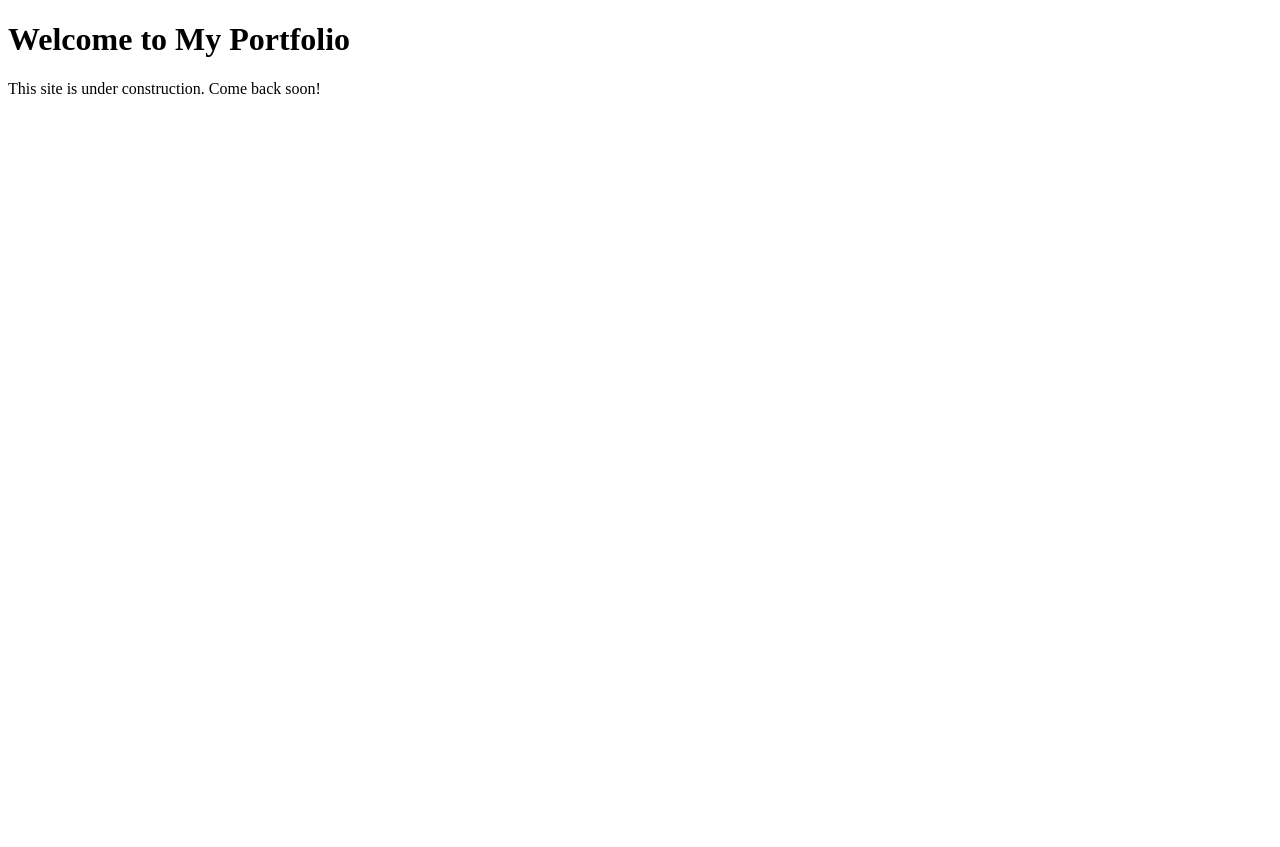
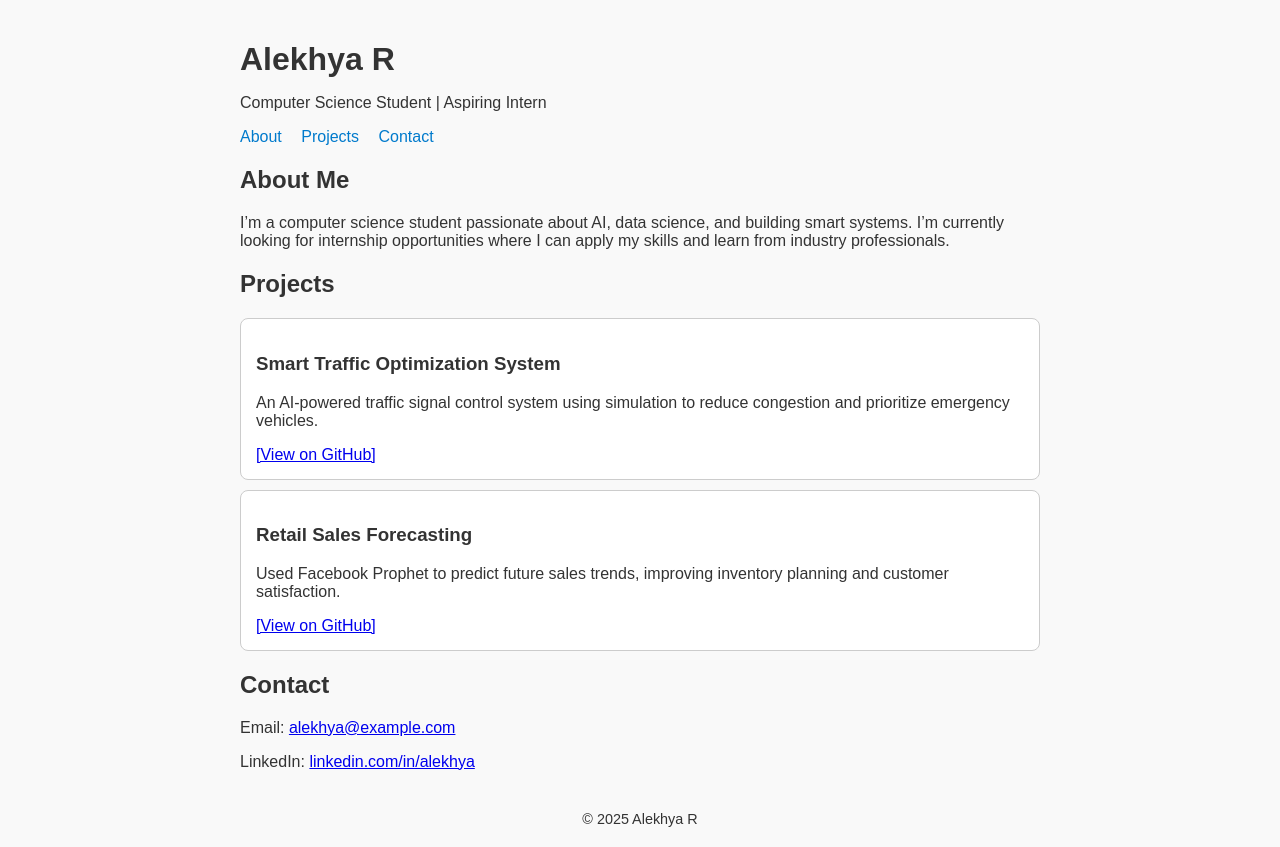
Before and after one commit to Ialekhya123/Ialekhya123.github.io, a plain HTML site: page index.html in a window 1280 px wide. Before the commit the page ends 800 px from the top, so only its background shows below. Drawn offline with Linux system fonts and the light colour scheme.

Commit message:
Add files via upload

```diff
--- a/index.html
+++ b/index.html
@@ -1,10 +1,87 @@
 <!DOCTYPE html>
-<html>
+<html lang="en">
 <head>
-  <title>Lalekhya R Portfolio</title>
+  <meta charset="UTF-8" />
+  <meta name="viewport" content="width=device-width, initial-scale=1.0" />
+  <title>Alekhya R - Portfolio</title>
+  <style>
+    body {
+      font-family: Arial, sans-serif;
+      margin: 0;
+      padding: 20px;
+      background: #f9f9f9;
+      color: #333;
+    }
+    header, section {
+      max-width: 800px;
+      margin: auto;
+    }
+    header h1 {
+      font-size: 2em;
+      margin-bottom: 5px;
+    }
+    nav a {
+      margin-right: 15px;
+      text-decoration: none;
+      color: #007acc;
+    }
+    .project {
+      border: 1px solid #ccc;
+      padding: 15px;
+      margin: 10px 0;
+      border-radius: 8px;
+      background: #fff;
+    }
+    footer {
+      margin-top: 40px;
+      font-size: 0.9em;
+      text-align: center;
+    }
+  </style>
 </head>
 <body>
-  <h1>Welcome to My Portfolio</h1>
-  <p>This site is under construction. Come back soon!</p>
+
+<header>
+  <h1>Alekhya R</h1>
+  <p>Computer Science Student | Aspiring Intern</p>
+  <nav>
+    <a href="#about">About</a>
+    <a href="#projects">Projects</a>
+    <a href="#contact">Contact</a>
+  </nav>
+</header>
+
+<section id="about">
+  <h2>About Me</h2>
+  <p>I’m a computer science student passionate about AI, data science, and building smart systems. I’m currently looking for internship opportunities where I can apply my skills and learn from industry professionals.</p>
+</section>
+
+<section id="projects">
+  <h2>Projects</h2>
+
+  <div class="project">
+    <h3>Smart Traffic Optimization System</h3>
+    <p>An AI-powered traffic signal control system using simulation to reduce congestion and prioritize emergency vehicles.</p>
+    <a href="#">[View on GitHub]</a>
+  </div>
+
+  <div class="project">
+    <h3>Retail Sales Forecasting</h3>
+    <p>Used Facebook Prophet to predict future sales trends, improving inventory planning and customer satisfaction.</p>
+    <a href="#">[View on GitHub]</a>
+  </div>
+
+</section>
+
+<section id="contact">
+  <h2>Contact</h2>
+  <p>Email: <a href="mailto:alekhya@example.com">alekhya@example.com</a></p>
+  <p>LinkedIn: <a href="https://linkedin.com/in/alekhya">linkedin.com/in/alekhya</a></p>
+</section>
+
+<footer>
+  &copy; 2025 Alekhya R
+</footer>
+
 </body>
 </html>
```
